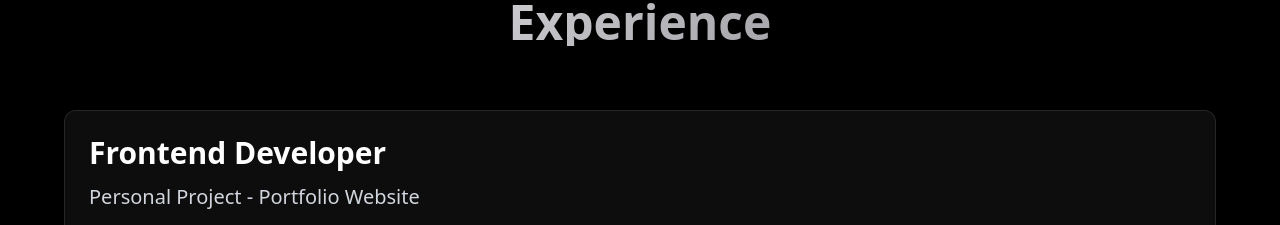
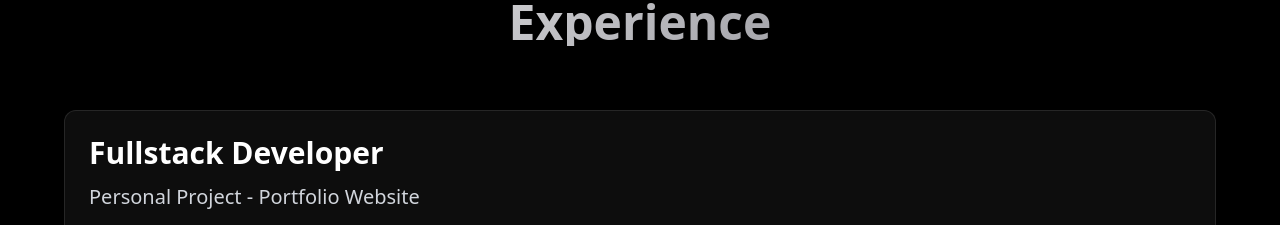
Before and after one commit to HunterShaw99/portfolio, a Next.js app: page / in a window 1280 px wide. Shown: the part 1400-1625 px from the top of the page. Built offline with nearby package versions, Linux system fonts and the light colour scheme.

Commit message:
Adjusted title

```diff
--- a/app/page.tsx
+++ b/app/page.tsx
@@ -28,7 +28,7 @@ export default function Home() {
 
   const workExperience = [
     {
-      title: "Frontend Developer",
+      title: "Fullstack Developer",
       company: "Personal Project - Portfolio Website",
       period: "August 2025 - Present",
       summary: "Designed and developed a modern, responsive portfolio website showcasing professional experience and technical expertise using Next.js and contemporary web technologies, and the ability to create polished, production-ready applications.",
```
